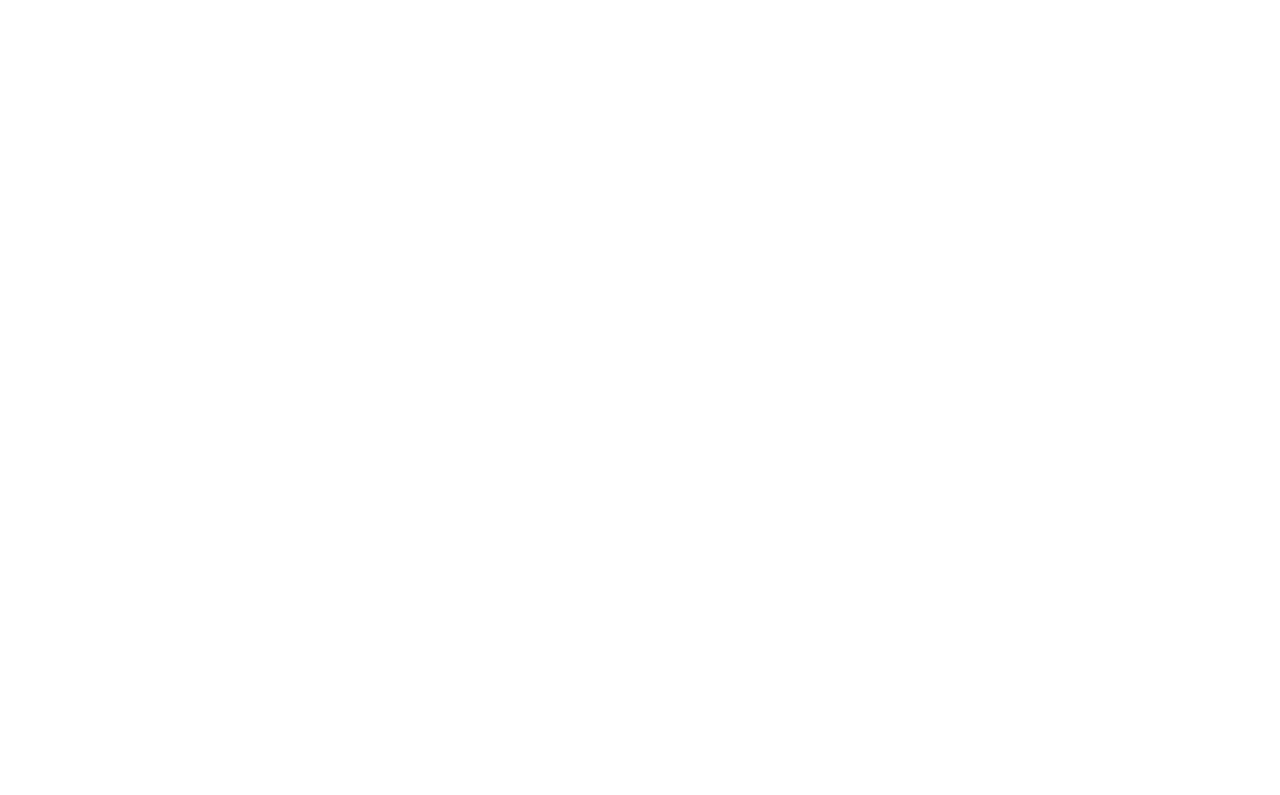
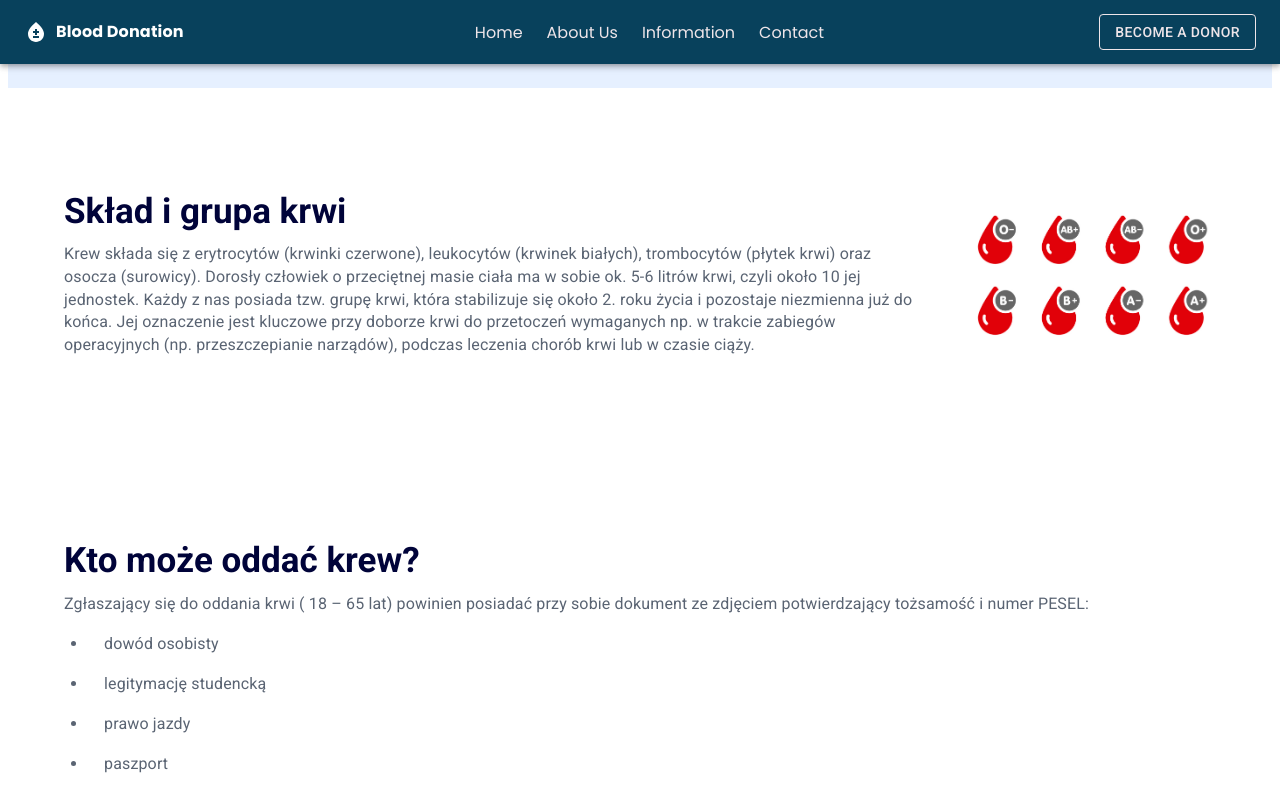
Before and after one commit to kinga-kus/Blood-Donation, a React (Create React App) app: page /Blood-Donation/information in a window 1280 px wide. Before the commit this address had no page. Shown: the top 795 px of the page. Built offline with nearby package versions, Linux system fonts and the light colour scheme.

Commit message:
chore: Fix the problem with the links scroll (#40)
Co-authored-by: Kinga Kuś <kingakus@jabuszko-kk.home>

```diff
--- a/package.json
+++ b/package.json
@@ -26,6 +26,7 @@
     "react": "^18.2.0",
     "react-dom": "^18.2.0",
     "react-router-dom": "^6.6.1",
+    "react-router-hash-link": "^2.4.3",
     "react-scripts": "^5.0.1",
     "styled-components": "^5.3.6",
     "typescript": "^4.9.3",
@@ -59,6 +60,7 @@
   },
   "devDependencies": {
     "@types/react-router-dom": "^5.3.3",
+    "@types/react-router-hash-link": "^2.4.5",
     "eslint-config-prettier": "^8.5.0",
     "eslint-plugin-prettier": "^4.2.1",
     "gh-pages": "^4.0.0",
--- a/src/App.tsx
+++ b/src/App.tsx
@@ -10,18 +10,16 @@
 import MoreInformation from './components/MoreInformation/MoreInformation';
 import OnePage from './components/OnePage';
 import Registeration from './components/Registeration/Registeration';
-import Operation from './components/Registeration/Registeration';
 
 function App() {
   return (
     <Routes>
       <Route path="/Blood-Donation" element={<OnePage />} />
-      <Route path="/rejestracja" element={<Operation />} />
-      <Route path="/informacje" element={<MoreInformation />} />
+      <Route path="/Blood-Donation/information" element={<MoreInformation />} />
       <Route path="/Blood-Donation/departments" element={<Departments />} />
       <Route path="/Blood-Donation/gallery" element={<Gallery />} />
-      <Route path="/questions" element={<Questions />} />
-      <Route path="/registeration" element={<Registeration />} />
+      <Route path="/Blood-Donation/questions" element={<Questions />} />
+      <Route path="/Blood-Donation/registeration" element={<Registeration />} />
     </Routes>
   );
 }
--- a/src/components/OnePage/AboutUs.tsx
+++ b/src/components/OnePage/AboutUs.tsx
@@ -65,7 +65,7 @@
 
 const AboutUs = () => {
   return (
-    <CustomBox>
+    <CustomBox id="mission">
       <Box sx={{ marginBottom: '80px' }}>
         <CustomHeader headerText="About Us" />
         <CustomTextBox>
--- a/src/components/OnePage/Banner.tsx
+++ b/src/components/OnePage/Banner.tsx
@@ -2,6 +2,7 @@
 import { Box, Typography, styled, Link, Button } from '@mui/material';
 import CustomButton from '../CustomButton';
 import bannerImage from '../../assets/bannerImage.jpg';
+import { HashLink } from 'react-router-hash-link';
 
 const BannerContainer = styled(Box)(({ theme }) => ({
   display: 'flex',
@@ -51,7 +52,7 @@
 
 const Banner = () => {
   return (
-    <BannerContainer>
+    <BannerContainer id="home">
       <BannerContent>
         <Typography variant="h6">Welcome...</Typography>
         <BannerTitle variant="h2" sx={{ lineHeight: '96px' }}>
@@ -61,16 +62,21 @@
           You can save many lives - become a blood donor. It's free, all you
           need is willingness!
         </BannerDescription>
-        <Link
-          href="/Blood-Donation/#mission"
-          style={{ textDecoration: 'none' }}
+        <HashLink
+          smooth
+          to={'/Blood-Donation#mission'}
+          style={{
+            textDecoration: 'none',
+            color: '#EEE5E9',
+            fontFamily: 'Poppins'
+          }}
         >
           <CustomButton
             backgroundColor="#CC2936"
             color="#fff"
-            buttonText="Więcej"
+            buttonText="More"
           />
-        </Link>
+        </HashLink>
       </BannerContent>
       <Box>
         <BannerImage src={bannerImage} />
--- a/src/components/OnePage/Contact.tsx
+++ b/src/components/OnePage/Contact.tsx
@@ -72,7 +72,7 @@
 
 const Contact = () => {
   return (
-    <CustomBox>
+    <CustomBox id="contact">
       <CustomHeader headerText="Contact Us" />
       <Box
         sx={{
--- a/src/components/OnePage/Footer.tsx
+++ b/src/components/OnePage/Footer.tsx
@@ -1,10 +1,11 @@
 import React from 'react';
 import { Box, Container, MenuItem, styled, Typography } from '@mui/material';
-import { Routes, Route, Link as FooterLink } from 'react-router-dom';
+import { Routes, Route, Link as FooterLink, Link } from 'react-router-dom';
 import Departments from '../FotterLinks/Departments';
 import Gallery from '../FotterLinks/Gallery';
 import Questions from '../FotterLinks/Questions';
 import RegisterSteps from '../Registeration/Registeration';
+import { HashLink } from 'react-router-hash-link';
 
 const CustomContainer = styled(Container)(({ theme }) => ({
   display: 'flex',
@@ -72,12 +73,12 @@
                 </Typography>
                 <Box sx={{ display: 'flex', flexDirection: 'column' }}>
                   {label.links.map((subcategory) => (
-                    <FooterLink
+                    <Link
                       to={subcategory.path}
                       style={{ textDecoration: 'none' }}
                     >
                       <FooterItem>{subcategory.link}</FooterItem>
-                    </FooterLink>
+                    </Link>
                   ))}
                 </Box>
               </Box>
--- a/src/components/OnePage/Navbar.tsx
+++ b/src/components/OnePage/Navbar.tsx
@@ -1,11 +1,12 @@
 import React from 'react';
 import { Route, Routes } from 'react-router-dom';
-import { Link as RegisterationLink } from 'react-router-dom';
+import { Link } from 'react-router-dom';
+import { HashLink } from 'react-router-hash-link';
+
 import {
   Container,
   Box,
   styled,
-  Link,
   AppBar,
   Toolbar,
   Button,
@@ -17,14 +18,14 @@
 import MenuIcon from '@mui/icons-material/Menu';
 import BloodtypeIcon from '@mui/icons-material/Bloodtype';
 
-import Operation from '../Registeration/Registeration';
+import Registeration from '../Registeration/Registeration';
 import WhyWorth from './WhyWorth';
 
 const pages = [
-  { label: 'Home', path: '/Blood-Donation' },
-  { label: 'About Us', path: '/Blood-Donation/#mission' },
+  { label: 'Home', path: '/Blood-Donation#home' },
+  { label: 'About Us', path: '/Blood-Donation#mission' },
   { label: 'Information', path: '/Blood-Donation/information' },
-  { label: 'Contact', path: '/Blood-Donation/#contact' }
+  { label: 'Contact', path: '/Blood-Donation#contact' }
 ];
 
 const NavbarLinksBox = styled(Box)(({ theme }) => ({
@@ -89,21 +90,19 @@
                 sx={{ display: { xs: 'none', md: 'flex' }, mr: 1 }}
               />
               <Typography
-                variant="h6"
                 noWrap
                 component="a"
-                href="/"
+                href="/Blood-Donation"
                 sx={{
                   mr: 2,
                   display: { xs: 'none', md: 'flex' },
-                  fontFamily: 'monospace',
+                  fontFamily: 'Poppins',
                   fontWeight: 700,
-                  letterSpacing: '.3rem',
                   color: 'inherit',
                   textDecoration: 'none'
                 }}
               >
-                LOGO
+                Blood Donation
               </Typography>
               <Box
                 sx={{
@@ -141,14 +140,13 @@
                 >
                   {pages.map((page) => (
                     <MenuItem>
-                      <Link
-                        href={page.path}
-                        underline="none"
-                        variant="body2"
-                        sx={{ color: '#08415C' }}
+                      <HashLink
+                        smooth
+                        to={page.path}
+                        style={{ textDecoration: 'none' }}
                       >
                         {page.label}
-                      </Link>
+                      </HashLink>
                     </MenuItem>
                   ))}
                 </Menu>
@@ -175,9 +173,17 @@
                 sx={{ flexGrow: 1, display: { xs: 'none', md: 'flex' } }}
               >
                 {pages.map((page) => (
-                  <NavLink href={page.path} underline="none" variant="body2">
+                  <HashLink
+                    smooth
+                    to={page.path}
+                    style={{
+                      textDecoration: 'none',
+                      color: '#EEE5E9',
+                      fontFamily: 'Poppins'
+                    }}
+                  >
                     {page.label}
-                  </NavLink>
+                  </HashLink>
                 ))}
               </NavbarLinksBox>
               <Box
@@ -188,10 +194,7 @@
                   gap: '1rem'
                 }}
               >
-                <RegisterationLink
-                  to="/rejestracja"
-                  style={{ textDecoration: 'none' }}
-                >
+                <Link to="/registeration" style={{ textDecoration: 'none' }}>
                   <Button
                     variant="outlined"
                     sx={{
@@ -211,15 +214,15 @@
                   >
                     Become a donor
                   </Button>
-                </RegisterationLink>
+                </Link>
               </Box>
             </StyledToolbar>
           </Container>
         </AppBar>
       </CustomContainer>
       <Routes>
-        <Route path="/rejestracja" element={<Operation />} />
-        <Route path="/informacje" element={<WhyWorth />} />
+        <Route path="/registeration" element={<Registeration />} />
+        <Route path="/information" element={<WhyWorth />} />
       </Routes>
     </>
   );
--- a/src/components/Registeration/Registeration.tsx
+++ b/src/components/Registeration/Registeration.tsx
@@ -46,7 +46,7 @@
 
 const theme = createTheme();
 
-export default function Checkout() {
+export default function Registeration() {
   const [activeStep, setActiveStep] = React.useState(0);
 
   const handleNext = () => {
--- /dev/null
+++ b/src/components/ScrollToTop.tsx
@@ -0,0 +1,15 @@
+import { useEffect } from 'react';
+import { useLocation } from 'react-router-dom';
+
+export default function ScrollToTop() {
+  const { pathname } = useLocation();
+
+  useEffect(() => {
+    document.documentElement.scrollTo({
+      top: 0,
+      left: 0
+    });
+  }, [pathname]);
+
+  return null;
+}
--- a/src/index.tsx
+++ b/src/index.tsx
@@ -5,12 +5,15 @@
 import ReactDOM from 'react-dom/client';
 import App from './App';
 
+import ScrollToTop from './components/ScrollToTop';
+
 const root = ReactDOM.createRoot(
   document.getElementById('root') as HTMLElement
 );
 root.render(
   <React.StrictMode>
     <BrowserRouter>
+      <ScrollToTop />
       <App />
     </BrowserRouter>
   </React.StrictMode>
```
Also changed, not shown: 1 other file (tests, documents, lock files or other folders).
